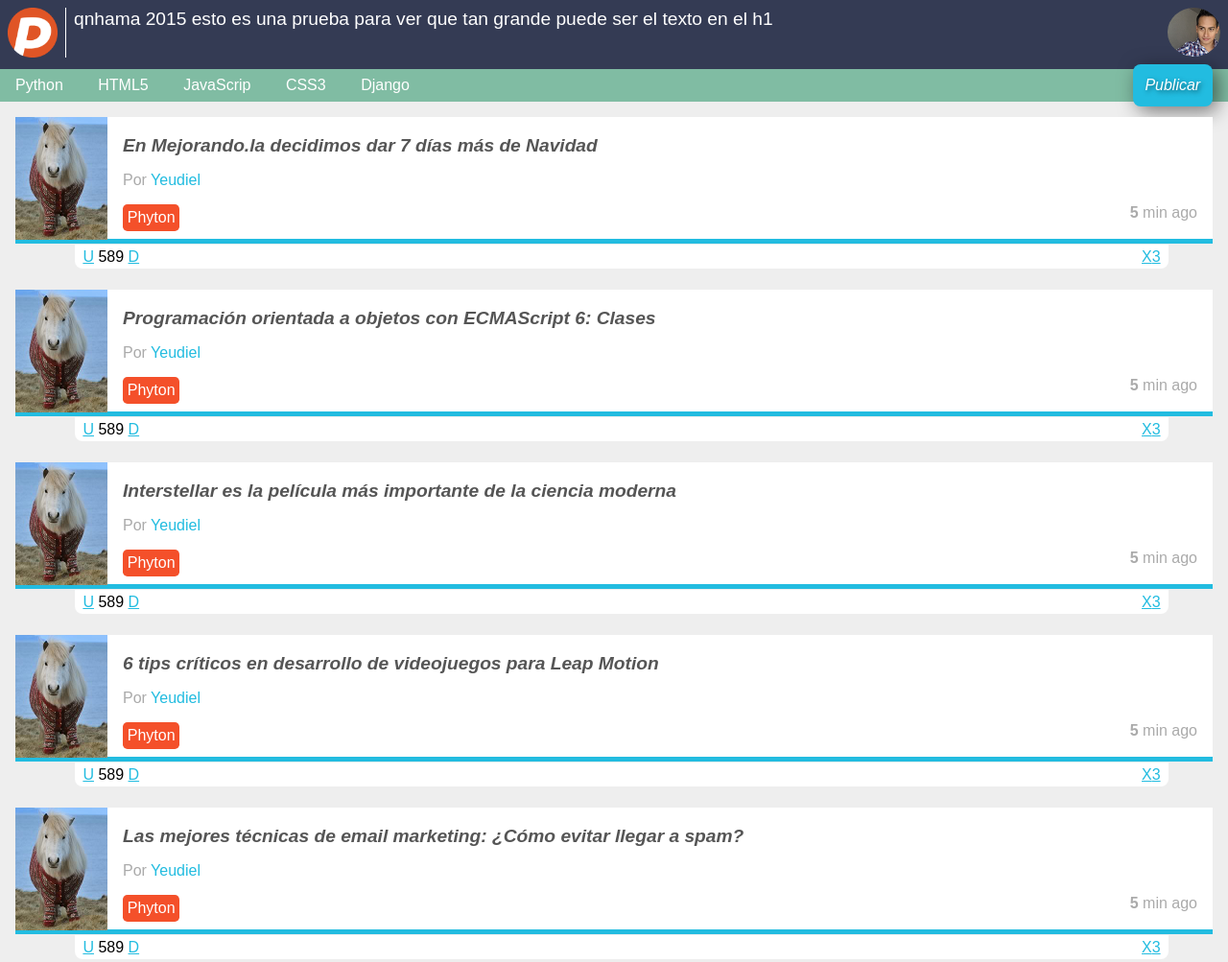
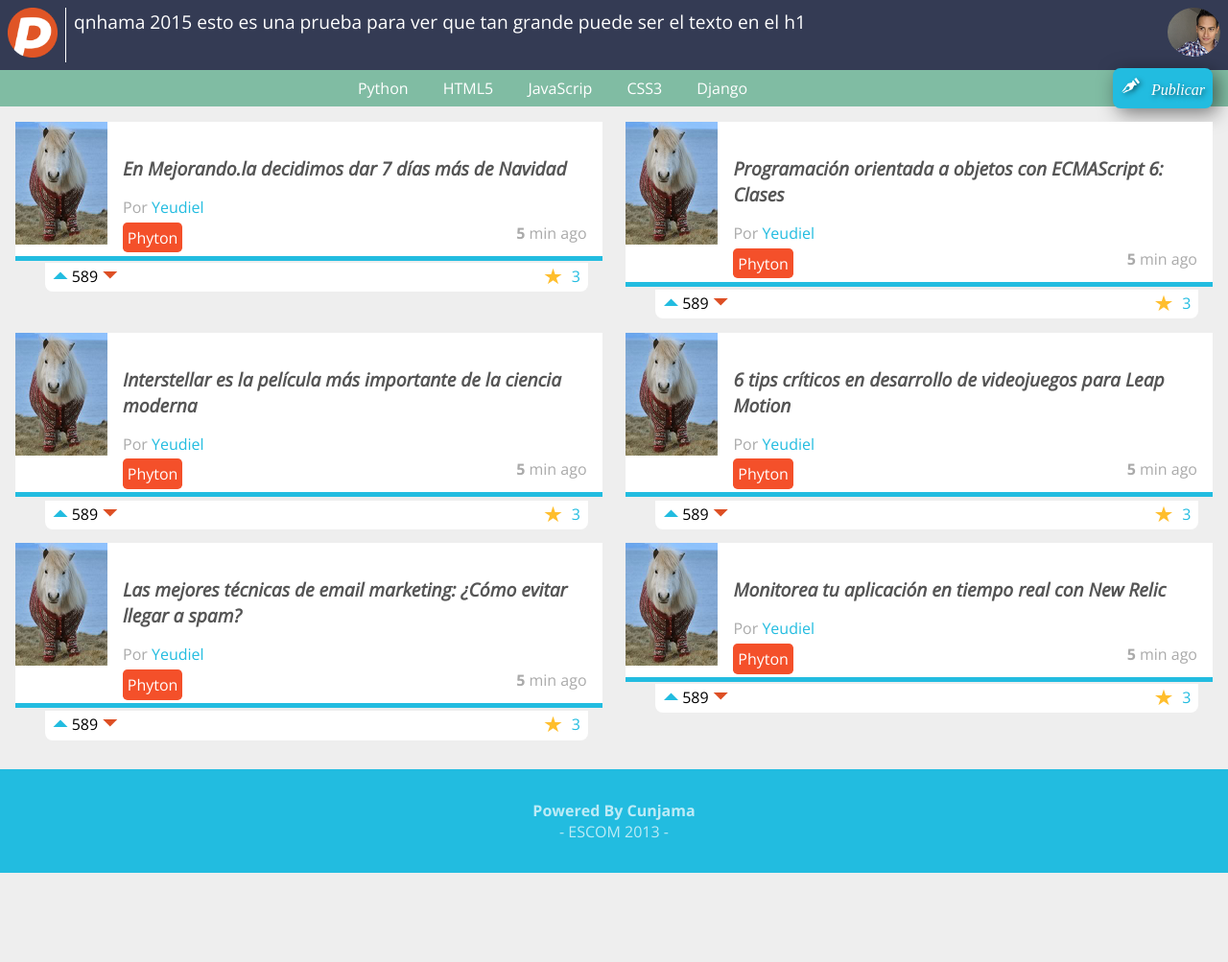
Before and after one commit to qnhama/Pulse, a plain HTML site: page index.html in a window 1280 px wide. Shown: the top 1003 px of the page at 96% size. After the commit the page ends 910 px from the top, so only its background shows below. Drawn offline with nearby package versions, Linux system fonts and the light colour scheme.

Commit message:
Efectos e iconos css

```diff
--- a/index.html
+++ b/index.html
@@ -3,7 +3,9 @@
 <head>
 	<meta charset="UTF-8">
 	<meta name="description" content="Proyecto de disñoweb online">
+
 	<title>Pulse</title>
+	<link href='http://fonts.googleapis.com/css?family=Open+Sans:400italic,700,400' rel='stylesheet' type='text/css'>
 	<link rel="stylesheet" href="style/normalize.css">
 	<link rel="stylesheet" href="style/estilos.css">
 </head>
@@ -22,7 +24,7 @@
 			<li> <a href="#">JavaScrip</a></li>
 			<li> <a href="#">CSS3</a></li>
 			<li> <a href="#">Django</a></li>
-			<li id="publicar_nav"> <a href="#">Publicar</a></li>
+			<li id="publicar_nav"> <a href="#" class="icon-uniF136">  Publicar</a></li>
 		</ul>
 	</nav>
 	<section id="contenido">
@@ -37,35 +39,37 @@
 				</span>
 			</div>
 			<div class="votacion">
-				<a href="#" class="up">U</a>
+				<a href="#" class="up icon-uniF500" ></a>
 				589
-				<a href="#" class="down">D</a>
+				<a href="#" class="down icon-uniF502 "D</a>
 				<a href="#" class="comentarios_item">3</a>
-				<a href="#" class="guardar_item">X</a>
+				<a href="#" class="guardar_item icon-uniF408"></a>
 			</div>
 		</article>
-	</section>
-	<section id="contenido">
+
+
 		<article class="item">
 			<figure class="imagen_item"><img src="resource/imagen.jpg" alt=""></figure>
+
 			<h2 class="titulo_item"><a href="#">Programación orientada a objetos con ECMAScript 6: Clases</a></h2>
 			<div class="autor_item"> Por <a href="#"> Yeudiel</a></div>
 			<div class="datos_item">
+
 				<a href="#" class="tag_item">Phyton</a>
 				<span class="fecha_item">
 					<strong>5</strong> min ago
 				</span>
 			</div>
 			<div class="votacion">
-				<a href="#" class="up">U</a>
+				<a href="#" class="up icon-uniF500"></a>
 				589
-				<a href="#" class="down">D</a>
+				<a href="#" class="down icon-uniF502"></a>
 				<a href="#" class="comentarios_item">3</a>
-				<a href="#" class="guardar_item">X</a>
+				<a href="#" class="guardar_item icon-uniF408"></a>
 			</div>
 		</article>
-	</section>
-	<section id="contenido">
+
+
 		<article class="item">
 			<figure class="imagen_item"><img src="resource/imagen.jpg" alt=""></figure>
 			<h2 class="titulo_item"><a href="#">Interstellar es la película más importante de la ciencia moderna</a></h2>
@@ -77,15 +81,15 @@
 				</span>
 			</div>
 			<div class="votacion">
-				<a href="#" class="up">U</a>
+				<a href="#" class="up icon-uniF500"></a>
 				589
-				<a href="#" class="down">D</a>
+				<a href="#" class="down icon-uniF502"></a>
 				<a href="#" class="comentarios_item">3</a>
-				<a href="#" class="guardar_item">X</a>
+				<a href="#" class="guardar_item icon-uniF408"></a>
 			</div>
 		</article>
-	</section>
-	<section id="contenido">
+
+
 		<article class="item">
 			<figure class="imagen_item"><img src="resource/imagen.jpg" alt=""></figure>
 			<h2 class="titulo_item"><a href="#">6 tips críticos en desarrollo de videojuegos para Leap Motion</a></h2>
@@ -97,15 +101,15 @@
 				</span>
 			</div>
 			<div class="votacion">
-				<a href="#" class="up">U</a>
+				<a href="#" class="up icon-uniF500"></a>
 				589
-				<a href="#" class="down">D</a>
+				<a href="#" class="down icon-uniF502"></a>
 				<a href="#" class="comentarios_item">3</a>
-				<a href="#" class="guardar_item">X</a>
+				<a href="#" class="guardar_item icon-uniF408"></a>
 			</div>
 		</article>
-	</section>
-	<section id="contenido">
+
+
 		<article class="item">
 			<figure class="imagen_item"><img src="resource/imagen.jpg" alt=""></figure>
 			<h2 class="titulo_item"><a href="#">Las mejores técnicas de email marketing: ¿Cómo evitar llegar a spam?</a></h2>
@@ -117,15 +121,15 @@
 				</span>
 			</div>
 			<div class="votacion">
-				<a href="#" class="up">U</a>
+				<a href="#" class="up icon-uniF500"></a>
 				589
-				<a href="#" class="down">D</a>
+				<a href="#" class="down icon-uniF502"></a>
 				<a href="#" class="comentarios_item">3</a>
-				<a href="#" class="guardar_item">X</a>
+				<a href="#" class="guardar_item icon-uniF408"></a>
 			</div>
 		</article>
-	</section>
-	<section id="contenido">
+
+
 		<article class="item">
 			<figure class="imagen_item"><img src="resource/imagen.jpg" alt=""></figure>
 			<h2 class="titulo_item"><a href="#">Monitorea tu aplicación en tiempo real con New Relic</a></h2>
@@ -137,11 +141,11 @@
 				</span>
 			</div>
 			<div class="votacion">
-				<a href="#" class="up">U</a>
+				<a href="#" class="up icon-uniF500"></a>
 				589
-				<a href="#" class="down">D</a>
+				<a href="#" class="down icon-uniF502"></a>
 				<a href="#" class="comentarios_item">3</a>
-				<a href="#" class="guardar_item">X</a>
+				<a href="#" class="guardar_item icon-uniF408"></a>
 			</div>
 		</article>
 	</section>
--- a/style/estilos.css
+++ b/style/estilos.css
@@ -1,3 +1,60 @@
+@font-face {
+	font-family: 'icomoon';
+	src:url('fonts/icomoon.eot?lwrez3');
+	src:url('fonts/icomoon.eot?#iefixlwrez3') format('embedded-opentype'),
+		url('fonts/icomoon.woff?lwrez3') format('woff'),
+		url('fonts/icomoon.ttf?lwrez3') format('truetype'),
+		url('fonts/icomoon.svg?lwrez3#icomoon') format('svg');
+	font-weight: normal;
+	font-style: normal;
+}
+
+[class^="icon-"], [class*=" icon-"] {
+	font-family: 'icomoon';
+	speak: none;
+	font-style: normal;
+	font-weight: normal;
+	font-variant: normal;
+	text-transform: none;
+	line-height: 1;
+
+	/* Better Font Rendering =========== */
+	-webkit-font-smoothing: antialiased;
+	-moz-osx-font-smoothing: grayscale;
+}
+
+.icon-uniF502:before {
+	content: "\f502";
+	color: #DD4F24;
+	position: relative;
+	top: 0.25em;
+}
+
+.icon-uniF500:before {
+	content: "\f500";
+	bottom: 0.25em;
+	position: relative;
+}
+
+.icon-uniF408:before {
+	content: "\f408";
+	color: #FFBE2C;
+	margin-right: 0.3em;
+	position: relative;
+	font-size: 1.5em;
+	bottom: 0.04em;
+}
+
+.icon-uniF002:before {
+	content: "\f002";
+}
+
+.icon-uniF136:before {
+	content: "\f136";
+	margin-right: 0.8em;
+}
+
+
 
 a
 {
@@ -7,7 +64,7 @@ a
 body
 {
 	background: #EEE;
-	font-family: Arial;
+	font-family: "Open Sans";
 	font-size: 16px;
 }
 
@@ -50,12 +107,23 @@ header #avatar img
 	width: 55px;
 }
 
-header #logo img
+header #logo
 {
 	border-right: 1px solid white;
 	padding-right: 0.5em;
 	margin-right: 0.5em;
+}
+
+header #logo img
+{
 	width: 52px;
+	transition: 0.3s;
+}
+
+header #logo img:hover{
+	/*-webkit-transform: rotate(360deg);*/
+	transform: rotate(360deg);
+	width: 80px;
 }
 
 footer
@@ -89,7 +157,7 @@ footer p:last-child:after
 nav
 {
 	background: #80BCA3;
-	padding: 0 0.5em;
+	padding: 0 7em 0 0;
 	position: relative;
 }
 
@@ -98,6 +166,7 @@ nav ul
 	list-style: none;
 	margin: 0;
 	padding: 0;
+	text-align: center;;
 }
 
 nav ul li
@@ -110,24 +179,44 @@ nav ul #publicar_nav
 {
 	position: absolute;
 	right: 0;
-	top: -0.3em;
+	top: -0.1em;
 }
 nav ul #publicar_nav a
 {
 	background: #22BCE0;
 	border-radius: 0.5em;
 	font-style: italic;
-	padding: 0.8em;
+	padding: 0.8em 0.5em 0.8em 2.5em;
 	text-decoration: none;
 	text-shadow: rgba(0,0,0,0.5) 2px 2px 5px;
 	box-shadow: rgba(0,0,0,0.5) 5px 5px 20px;
 }
 
+
+nav ul #publicar_nav  a:before{
+	position: absolute;
+	left: 0.6em;
+	top: 0.6em;
+	transition: 0.2s;
+}
+
+
+
+
+nav ul #publicar_nav  :hover{
+
+	font-size: 1.1em;
+}
+
+nav ul li a:hover{
+	background: #344B54;
+}
 nav ul li a{
 	color: white;
 	display: block;
 	padding: 0.5em;
 	text-decoration: none;
+	-webkit-transition:.3s;
 }
 
 
@@ -140,10 +229,57 @@ nav ul li a{
 {
 	background: white;
 	border-bottom: 5px solid #22BCE0;
+	margin-bottom: 3em;
 	min-height: 127px;
 	position: relative;
-	margin-bottom: 3em;
+	transition: 0.3s;
 }
+
+#contenido .item:nth-child(odd):hover{
+
+	box-shadow: rgba(0,0,0,0.5) 6px -6px 30px;
+}
+
+#contenido .item:nth-child(even):hover{
+	box-shadow: rgba(0,0,0,0.5) -6px -6px 30px;
+}
+
+
+
+#contenido .item .autor_item
+{
+	text-decoration: none;
+	color: #AAA;
+	padding-bottom: 0.3em;
+ }
+
+#contenido .item .autor_item a{
+	text-decoration: none;
+}
+
+#contenido .item .datos_item
+{
+	text-align: right;
+	padding-bottom: 0.8em;
+}
+
+#contenido .item .datos_item .fecha_item
+{
+	padding: 1em;
+	color: #AAA;
+}
+
+#contenido .item .datos_item .tag_item
+{
+	float: left;
+	background: #F4502A;
+	border-radius: 0.3em;
+	color: white;
+	display: inline-block;
+	padding: 0.3em;
+	text-decoration: none;
+}
+
 #contenido .item .imagen_item
 {
 	float: left;
@@ -166,50 +302,22 @@ nav ul li a{
 	color: #555;
 }
 
-#contenido .item .autor_item
-{
-	text-decoration: none;
-	color: #AAA;
-	padding-bottom: 1em;
- }
 
-#contenido .item .autor_item a{
-	text-decoration: none;
-}
-
-
-#contenido .item .datos_item
-{
-	text-align: right;
-}
-
-
-#contenido .item .datos_item .tag_item
-{
-	float: left;;
-	background: #F4502A;
-	padding: 0.3em;
-	border-radius: 0.3em;
-	color: white;
-	text-decoration: none;
-	display: inline-block;
-}
-
-#contenido .item .datos_item .fecha_item
-{
-	padding: 1em;
-	color: #AAA;
-}
 
 #contenido .item .votacion
 {
+	background: white;
+	border-radius: 0 0 0.5em 0.5em;
+	left: 5%;
+	padding: 0.2em 0.5em;
 	position: absolute;
 	top: 105%;
-	border-radius: 0 0 0.5em 0.5em;
-	background: white;
 	width: 90%;
-	left: 5%;
-	padding: 0.2em 0.5em;
+}
+
+#contenido .item .votacion a
+{
+	text-decoration: none;
 }
 
 #contenido .item .votacion .comentarios_item,
@@ -217,3 +325,37 @@ nav ul li a{
 {
 	float: right;
 }
+
+
+@media screen and (min-width: 800px){
+
+	#contenido
+	{
+		overflow: hidden;
+	}
+	#contenido .item
+	{
+		width: 49%;
+		float: left;
+	}
+	#contenido .item:nth-child(odd){
+		margin-right: 2%;
+	}
+
+}
+
+@media screen and (min-width: 1000px){
+	aside
+	{
+		display: block;
+		float: right;
+		margin:1em;
+		width: 25%;
+	}
+	aside video
+	{
+		width: 100%;
+	}
+
+
+}
```
Also changed, not shown: style/fonts/icomoon.ttf (added), style/fonts/icomoon.woff (added), style/icomoon.svg (added), style/icomoon.ttf (added), style/icomoon.woff (added), 4 other files.
